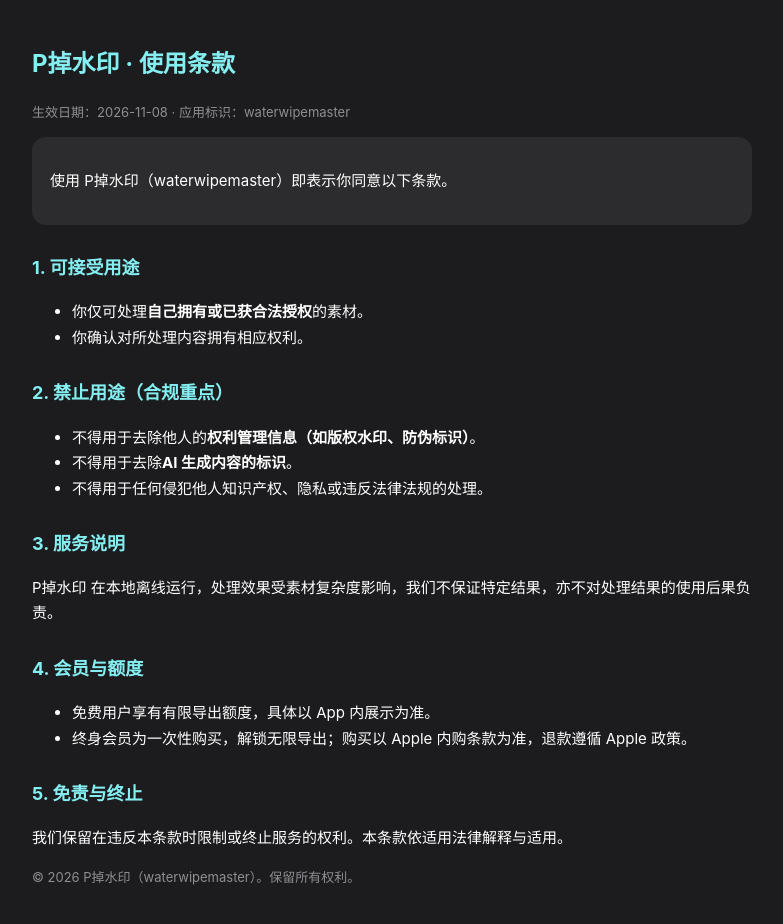
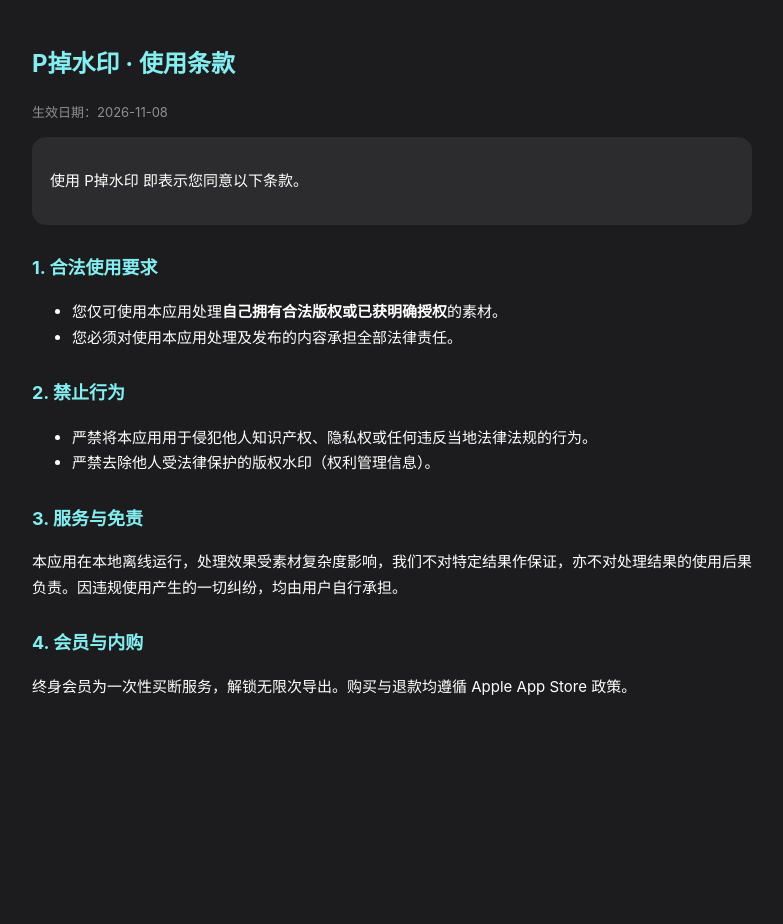
Before and after one commit to mjxlzhang/mjxlzhang.github.io, a plain HTML site: page waterwipemaster/terms.html in a window 1280 px wide. Shown: the whole page, without its empty margins (248-1031 px from the left). After the commit the page ends 800 px from the top, so only its background shows below. Drawn offline with Linux system fonts and the light colour scheme.

Commit message:
P掉水印 合规页精简：隐私/支持/条款统一本地离线口径，移除应用标识与易争议条款

```diff
--- a/waterwipemaster/terms.html
+++ b/waterwipemaster/terms.html
@@ -19,38 +19,29 @@
 <body>
 <div class="wrap">
   <h1>P掉水印 · 使用条款</h1>
-  <p class="muted">生效日期：2026-11-08 · 应用标识：waterwipemaster</p>
+  <p class="muted">生效日期：2026-11-08</p>
 
   <div class="card">
-    <p>使用 P掉水印（waterwipemaster）即表示你同意以下条款。</p>
+    <p>使用 P掉水印 即表示您同意以下条款。</p>
   </div>
 
-  <h2>1. 可接受用途</h2>
+  <h2>1. 合法使用要求</h2>
   <ul>
-    <li>你仅可处理<strong>自己拥有或已获合法授权</strong>的素材。</li>
-    <li>你确认对所处理内容拥有相应权利。</li>
+    <li>您仅可使用本应用处理<strong>自己拥有合法版权或已获明确授权</strong>的素材。</li>
+    <li>您必须对使用本应用处理及发布的内容承担全部法律责任。</li>
   </ul>
 
-  <h2>2. 禁止用途（合规重点）</h2>
+  <h2>2. 禁止行为</h2>
   <ul>
-    <li>不得用于去除他人的<strong>权利管理信息（如版权水印、防伪标识）</strong>。</li>
-    <li>不得用于去除<strong>AI 生成内容的标识</strong>。</li>
-    <li>不得用于任何侵犯他人知识产权、隐私或违反法律法规的处理。</li>
+    <li>严禁将本应用用于侵犯他人知识产权、隐私权或任何违反当地法律法规的行为。</li>
+    <li>严禁去除他人受法律保护的版权水印（权利管理信息）。</li>
   </ul>
 
-  <h2>3. 服务说明</h2>
-  <p>P掉水印 在本地离线运行，处理效果受素材复杂度影响，我们不保证特定结果，亦不对处理结果的使用后果负责。</p>
+  <h2>3. 服务与免责</h2>
+  <p>本应用在本地离线运行，处理效果受素材复杂度影响，我们不对特定结果作保证，亦不对处理结果的使用后果负责。因违规使用产生的一切纠纷，均由用户自行承担。</p>
 
-  <h2>4. 会员与额度</h2>
-  <ul>
-    <li>免费用户享有有限导出额度，具体以 App 内展示为准。</li>
-    <li>终身会员为一次性购买，解锁无限导出；购买以 Apple 内购条款为准，退款遵循 Apple 政策。</li>
-  </ul>
-
-  <h2>5. 免责与终止</h2>
-  <p>我们保留在违反本条款时限制或终止服务的权利。本条款依适用法律解释与适用。</p>
-
-  <p class="muted">© 2026 P掉水印（waterwipemaster）。保留所有权利。</p>
+  <h2>4. 会员与内购</h2>
+  <p>终身会员为一次性买断服务，解锁无限次导出。购买与退款均遵循 Apple App Store 政策。</p>
 </div>
 </body>
 </html>
```
Also changed, not shown: waterwipemaster/privacy.html (+11 -20 lines), waterwipemaster/support.html (+8 -18 lines).
